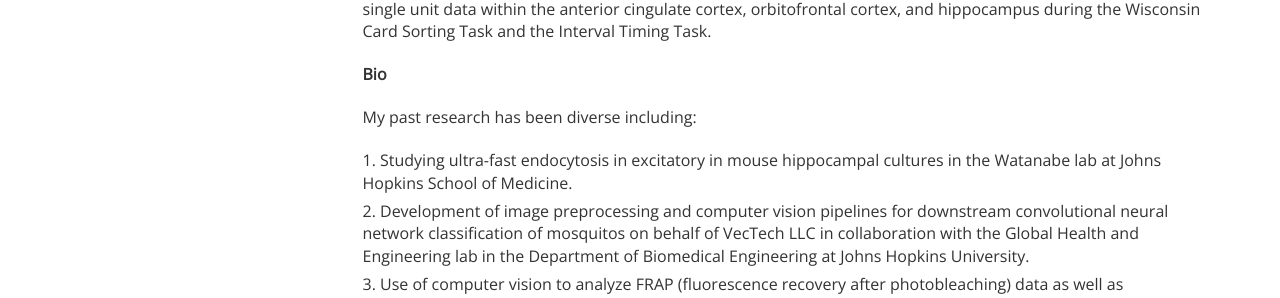
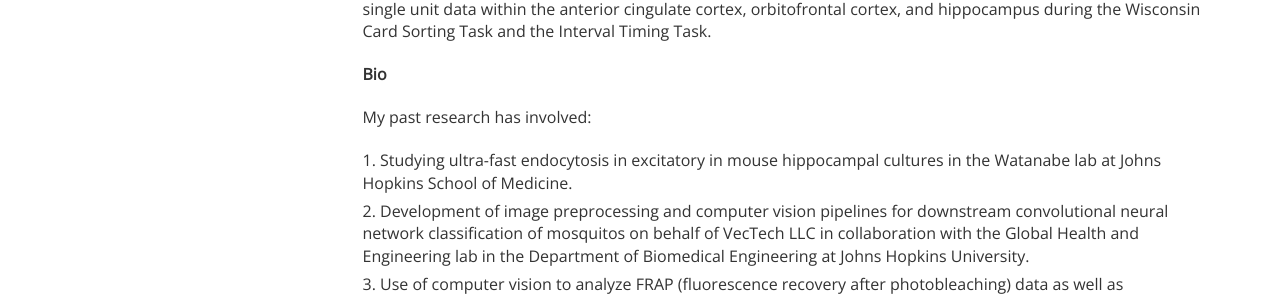
Before and after one commit to deweese-lab/deweese-lab.github.io, a Jekyll site: the page built from _people/eduardo_sandoval.md, in a window 1280 px wide and 1101 px high. Shown: the part 509-807 px from the top of the window. Built offline with Jekyll 4.4.1, drawn with Linux system fonts in a browser that asks for light colours; nearby versions of some CDN libraries.

Commit message:
Update eduardo_sandoval.md

```diff
--- a/_people/eduardo_sandoval.md
+++ b/_people/eduardo_sandoval.md
@@ -19,7 +19,8 @@ My immediate projects are to compare neural correlates of behavior across iEEG(5
 
 **Bio**
 
-My past research has been diverse including:
+
+My past research has involved:
 1. Studying ultra-fast endocytosis in excitatory in mouse hippocampal cultures in the Watanabe lab at Johns Hopkins School of Medicine.
 2. Development of image preprocessing and computer vision pipelines for downstream convolutional neural network classification of mosquitos on behalf of VecTech LLC in collaboration with the Global Health and Engineering lab in the Department of Biomedical Engineering at Johns Hopkins University.
 3. Use of computer vision to analyze FRAP (fluorescence recovery after photobleaching) data as well as Lagrangian mechanics to develop mass action models of phase separated closed membrane vesicles and protein phase separation. Done in the Liu Lab at the Center for Cell Dynamics at Johns Hopkins School of Medicine.
```
